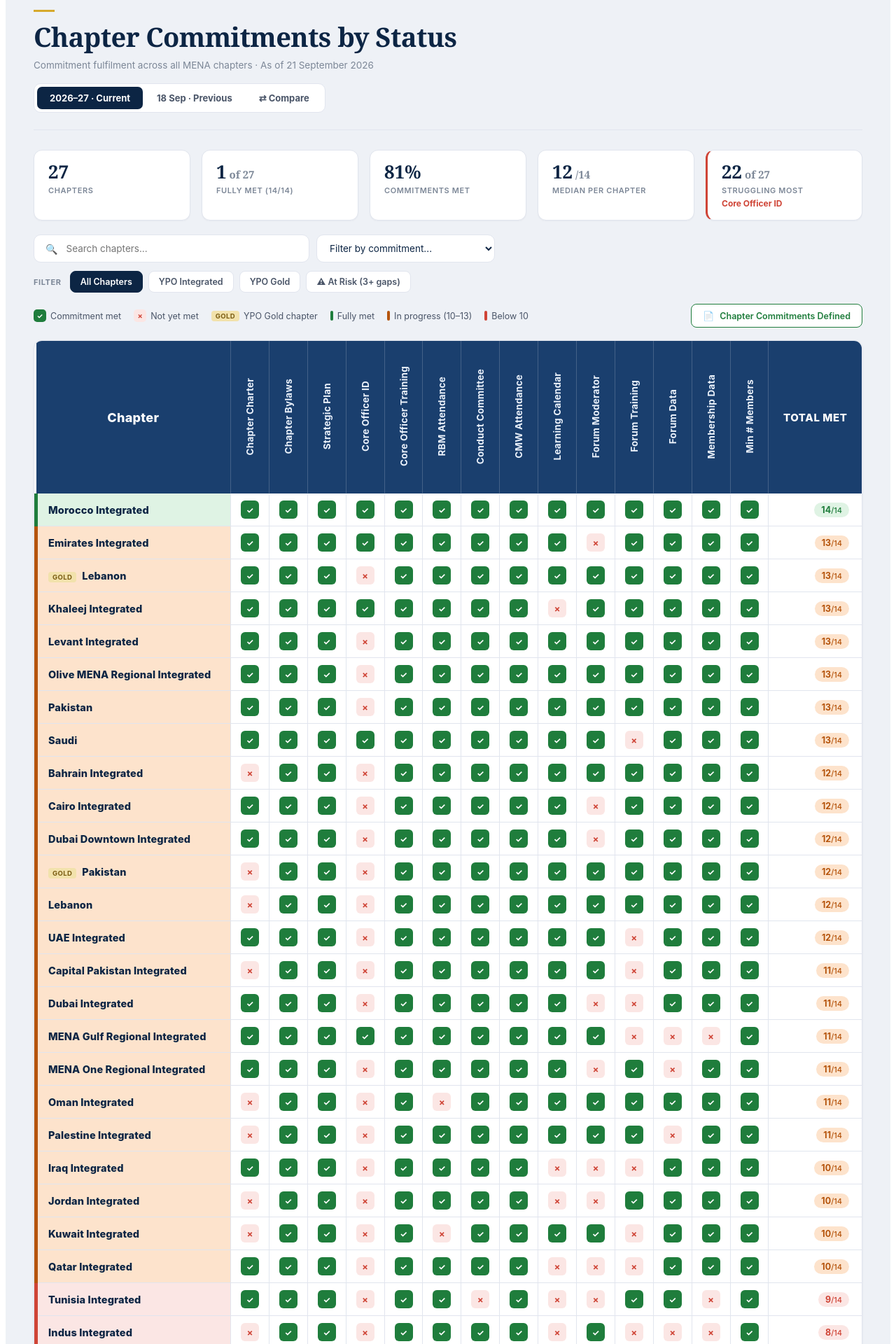
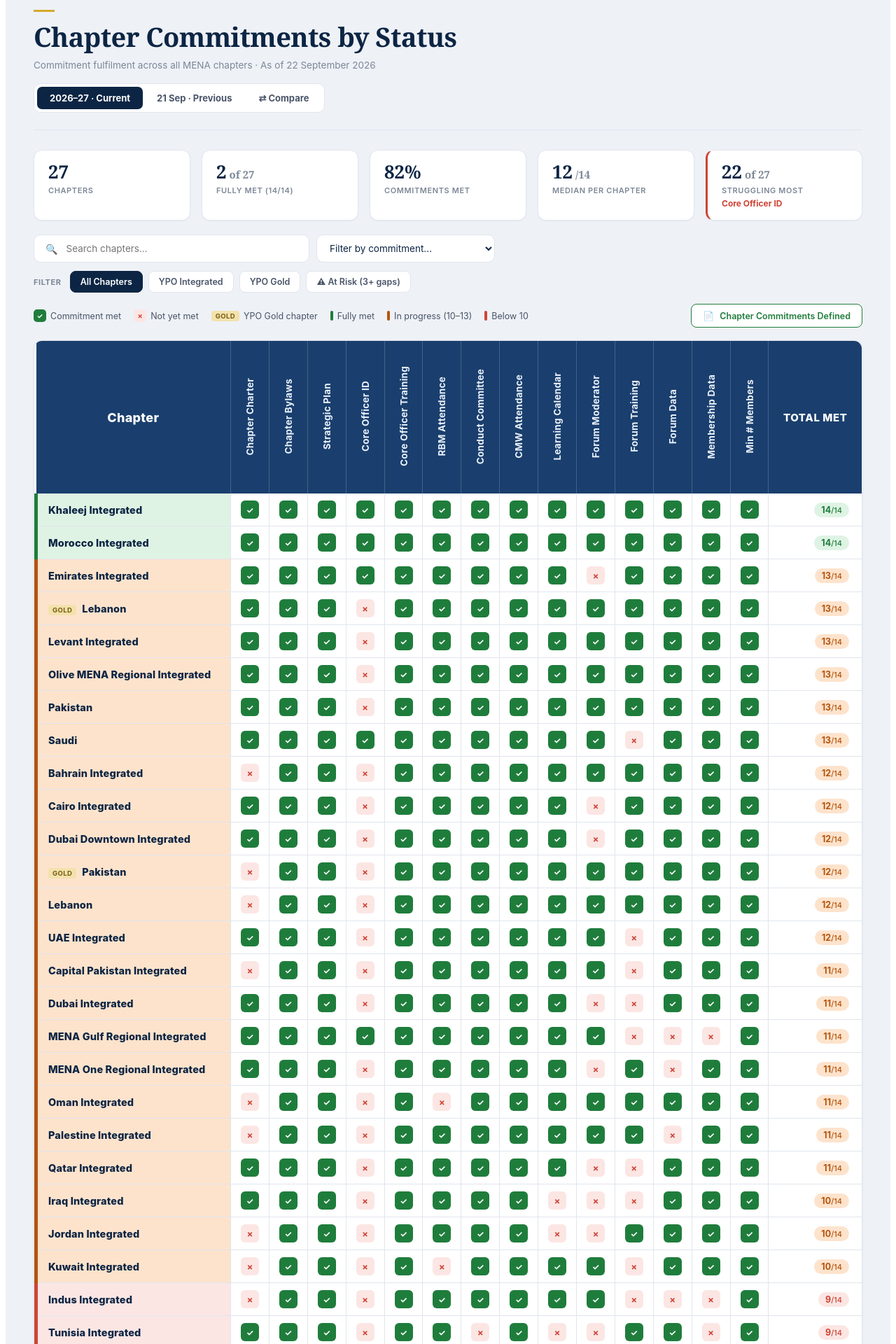
Before and after one commit to YPOMENA/ypomenachaptercommitments, a React (Vite) app: page / in a window 1280 px wide. Shown: the part 100-2020 px from the top of the page at 70% size. Built offline with nearby package versions, Linux system fonts and the light colour scheme.

Commit message:
Update App.jsx

```diff
--- a/src/App.jsx
+++ b/src/App.jsx
@@ -42,12 +42,12 @@ const LABELS_FULL = [
   "Forum data verified", "Chapter membership verified", "Minimum number of members met",
 ];
 
-/* prev = score as of the 18 Sep 2026 snapshot, for the vs.-last-update tooltip */
+/* prev = score as of the 21 Sep 2026 snapshot, for the vs.-last-update tooltip */
 const ALL_DATA = [
+  { n: "YPO Khaleej Integrated", t: "YPO", s: 14, prev: 13, v: [1, 1, 1, 1, 1, 1, 1, 1, 1, 1, 1, 1, 1, 1] },
   { n: "YPO Morocco Integrated", t: "YPO", s: 14, prev: 14, v: [1, 1, 1, 1, 1, 1, 1, 1, 1, 1, 1, 1, 1, 1] },
   { n: "YPO Emirates Integrated", t: "YPO", s: 13, prev: 13, v: [1, 1, 1, 1, 1, 1, 1, 1, 1, 0, 1, 1, 1, 1] },
   { n: "YPO Gold Lebanon", t: "YPO Gold", s: 13, prev: 13, g: 1, v: [1, 1, 1, 0, 1, 1, 1, 1, 1, 1, 1, 1, 1, 1] },
-  { n: "YPO Khaleej Integrated", t: "YPO", s: 13, prev: 13, v: [1, 1, 1, 1, 1, 1, 1, 1, 0, 1, 1, 1, 1, 1] },
   { n: "YPO Levant Integrated", t: "YPO", s: 13, prev: 13, v: [1, 1, 1, 0, 1, 1, 1, 1, 1, 1, 1, 1, 1, 1] },
   { n: "YPO Olive MENA Regional Integrated", t: "YPO", s: 13, prev: 13, v: [1, 1, 1, 0, 1, 1, 1, 1, 1, 1, 1, 1, 1, 1] },
   { n: "YPO Pakistan", t: "YPO", s: 13, prev: 13, v: [1, 1, 1, 0, 1, 1, 1, 1, 1, 1, 1, 1, 1, 1] },
@@ -60,16 +60,16 @@ const ALL_DATA = [
   { n: "YPO UAE Integrated", t: "YPO", s: 12, prev: 12, v: [1, 1, 1, 0, 1, 1, 1, 1, 1, 1, 0, 1, 1, 1] },
   { n: "YPO Capital Pakistan Integrated", t: "YPO", s: 11, prev: 11, v: [0, 1, 1, 0, 1, 1, 1, 1, 1, 1, 0, 1, 1, 1] },
   { n: "YPO Dubai Integrated", t: "YPO", s: 11, prev: 11, v: [1, 1, 1, 0, 1, 1, 1, 1, 1, 0, 0, 1, 1, 1] },
-  { n: "YPO MENA Gulf Regional Integrated", t: "YPO", s: 11, prev: 10, v: [1, 1, 1, 1, 1, 1, 1, 1, 1, 1, 0, 0, 0, 1] },
+  { n: "YPO MENA Gulf Regional Integrated", t: "YPO", s: 11, prev: 11, v: [1, 1, 1, 1, 1, 1, 1, 1, 1, 1, 0, 0, 0, 1] },
   { n: "YPO MENA One Regional Integrated", t: "YPO", s: 11, prev: 11, v: [1, 1, 1, 0, 1, 1, 1, 1, 1, 0, 1, 0, 1, 1] },
   { n: "YPO Oman Integrated", t: "YPO", s: 11, prev: 11, v: [0, 1, 1, 0, 1, 0, 1, 1, 1, 1, 1, 1, 1, 1] },
   { n: "YPO Palestine Integrated", t: "YPO", s: 11, prev: 11, v: [0, 1, 1, 0, 1, 1, 1, 1, 1, 1, 1, 0, 1, 1] },
+  { n: "YPO Qatar Integrated", t: "YPO", s: 11, prev: 10, v: [1, 1, 1, 0, 1, 1, 1, 1, 1, 0, 0, 1, 1, 1] },
   { n: "YPO Iraq Integrated", t: "YPO", s: 10, prev: 10, v: [1, 1, 1, 0, 1, 1, 1, 1, 0, 0, 0, 1, 1, 1] },
   { n: "YPO Jordan Integrated", t: "YPO", s: 10, prev: 10, v: [0, 1, 1, 0, 1, 1, 1, 1, 0, 0, 1, 1, 1, 1] },
-  { n: "YPO Kuwait Integrated", t: "YPO", s: 10, prev: 9, v: [0, 1, 1, 0, 1, 0, 1, 1, 1, 1, 0, 1, 1, 1] },
-  { n: "YPO Qatar Integrated", t: "YPO", s: 10, prev: 10, v: [1, 1, 1, 0, 1, 1, 1, 1, 0, 0, 0, 1, 1, 1] },
+  { n: "YPO Kuwait Integrated", t: "YPO", s: 10, prev: 10, v: [0, 1, 1, 0, 1, 0, 1, 1, 1, 1, 0, 1, 1, 1] },
+  { n: "YPO Indus Integrated", t: "YPO", s: 9, prev: 8, v: [0, 1, 1, 0, 1, 1, 1, 1, 1, 1, 0, 0, 0, 1] },
   { n: "YPO Tunisia Integrated", t: "YPO", s: 9, prev: 9, v: [1, 1, 1, 0, 1, 1, 0, 1, 0, 0, 1, 1, 0, 1] },
-  { n: "YPO Indus Integrated", t: "YPO", s: 8, prev: 6, v: [0, 1, 1, 0, 1, 1, 1, 1, 0, 1, 0, 0, 0, 1] },
   { n: "YPO Gold Saudi", t: "YPO Gold", s: 7, prev: 7, g: 1, v: [0, 1, 1, 0, 0, 1, 0, 1, 1, 0, 1, 0, 0, 1] },
 ];
 
@@ -90,17 +90,17 @@ const PREV_DATA = [
   { n: "YPO UAE Integrated", t: "YPO", s: 12, v: [1, 1, 1, 0, 1, 1, 1, 1, 1, 1, 0, 1, 1, 1] },
   { n: "YPO Capital Pakistan Integrated", t: "YPO", s: 11, v: [0, 1, 1, 0, 1, 1, 1, 1, 1, 1, 0, 1, 1, 1] },
   { n: "YPO Dubai Integrated", t: "YPO", s: 11, v: [1, 1, 1, 0, 1, 1, 1, 1, 1, 0, 0, 1, 1, 1] },
+  { n: "YPO MENA Gulf Regional Integrated", t: "YPO", s: 11, v: [1, 1, 1, 1, 1, 1, 1, 1, 1, 1, 0, 0, 0, 1] },
   { n: "YPO MENA One Regional Integrated", t: "YPO", s: 11, v: [1, 1, 1, 0, 1, 1, 1, 1, 1, 0, 1, 0, 1, 1] },
   { n: "YPO Oman Integrated", t: "YPO", s: 11, v: [0, 1, 1, 0, 1, 0, 1, 1, 1, 1, 1, 1, 1, 1] },
   { n: "YPO Palestine Integrated", t: "YPO", s: 11, v: [0, 1, 1, 0, 1, 1, 1, 1, 1, 1, 1, 0, 1, 1] },
   { n: "YPO Iraq Integrated", t: "YPO", s: 10, v: [1, 1, 1, 0, 1, 1, 1, 1, 0, 0, 0, 1, 1, 1] },
   { n: "YPO Jordan Integrated", t: "YPO", s: 10, v: [0, 1, 1, 0, 1, 1, 1, 1, 0, 0, 1, 1, 1, 1] },
-  { n: "YPO MENA Gulf Regional Integrated", t: "YPO", s: 10, v: [1, 1, 1, 0, 1, 1, 1, 1, 1, 1, 0, 0, 0, 1] },
+  { n: "YPO Kuwait Integrated", t: "YPO", s: 10, v: [0, 1, 1, 0, 1, 0, 1, 1, 1, 1, 0, 1, 1, 1] },
   { n: "YPO Qatar Integrated", t: "YPO", s: 10, v: [1, 1, 1, 0, 1, 1, 1, 1, 0, 0, 0, 1, 1, 1] },
-  { n: "YPO Kuwait Integrated", t: "YPO", s: 9, v: [0, 1, 1, 0, 1, 0, 1, 1, 1, 0, 0, 1, 1, 1] },
   { n: "YPO Tunisia Integrated", t: "YPO", s: 9, v: [1, 1, 1, 0, 1, 1, 0, 1, 0, 0, 1, 1, 0, 1] },
+  { n: "YPO Indus Integrated", t: "YPO", s: 8, v: [0, 1, 1, 0, 1, 1, 1, 1, 0, 1, 0, 0, 0, 1] },
   { n: "YPO Gold Saudi", t: "YPO Gold", s: 7, g: 1, v: [0, 1, 1, 0, 0, 1, 0, 1, 1, 0, 1, 0, 0, 1] },
-  { n: "YPO Indus Integrated", t: "YPO", s: 6, v: [0, 1, 1, 0, 1, 1, 0, 1, 0, 0, 0, 0, 0, 1] },
 ];
 
 /* Merged current-vs-previous dataset for the Compare tab */
@@ -266,7 +266,7 @@ export default function App() {
           Chapter Commitments by Status
         </h1>
         <p style={{ fontSize: 13.5, color: MUTED, marginTop: 10, marginBottom: 18 }}>
-          Commitment fulfilment across all MENA chapters · {year === "current" ? "As of 21 September 2026" : year === "previous" ? "As of 18 September 2026" : "18 September 2026 → 21 September 2026"}
+          Commitment fulfilment across all MENA chapters · {year === "current" ? "As of 22 September 2026" : year === "previous" ? "As of 21 September 2026" : "21 September 2026 → 22 September 2026"}
         </p>
 
         <div className="no-print" style={{ display: "inline-flex", background: "#fff", border: `1px solid ${CARD_BORDER}`, borderRadius: 10, padding: 4, gap: 2 }}>
@@ -281,7 +281,7 @@ export default function App() {
             border: "none", cursor: "pointer",
             background: year === "previous" ? NAVY : "transparent",
             color: year === "previous" ? "#fff" : "#4a5568",
-          }}>18 Sep · Previous</button>
+          }}>21 Sep · Previous</button>
           <button onClick={() => changeYear("compare")} style={{
             fontFamily: SANS, fontSize: 13, fontWeight: 700, padding: "8px 18px", borderRadius: 7,
             border: "none", cursor: "pointer",
@@ -291,12 +291,12 @@ export default function App() {
         </div>
         {year === "previous" && (
           <div style={{ marginTop: 12, fontSize: 12, color: AMBER_TEXT, background: AMBER_PALE, display: "inline-block", padding: "6px 12px", borderRadius: 8 }}>
-            Viewing the 18 September 2026 snapshot — read-only reference, not the current status.
+            Viewing the 21 September 2026 snapshot — read-only reference, not the current status.
           </div>
         )}
         {year === "compare" && (
           <div style={{ marginTop: 12, fontSize: 12, color: AMBER_TEXT, background: AMBER_PALE, display: "inline-block", padding: "6px 12px", borderRadius: 8 }}>
-            Comparing the 18 September 2026 snapshot to today, 21 September 2026 — both within FY 2026–27.
+            Comparing the 21 September 2026 snapshot to today, 22 September 2026 — both within FY 2026–27.
           </div>
         )}
       </div>
@@ -516,8 +516,8 @@ export default function App() {
                             <div style={{ fontWeight: 700, marginBottom: 4, fontSize: 12 }}>{d.n}</div>
                             <div style={{ fontSize: 11 }}>{LABELS_FULL[i]}</div>
                             <div style={{ marginTop: 4 }}>
-                              {changed === 1 && <span style={{ color: "#8fe0a8" }}>▲ Gained since 18 Sep 2026</span>}
-                              {changed === -1 && <span style={{ color: "#ff9d92" }}>▼ Lost since 18 Sep 2026</span>}
+                              {changed === 1 && <span style={{ color: "#8fe0a8" }}>▲ Gained since 21 Sep 2026</span>}
+                              {changed === -1 && <span style={{ color: "#ff9d92" }}>▼ Lost since 21 Sep 2026</span>}
                               {changed === 0 && <span style={{ color: "#c9d3e0" }}>Unchanged — {val ? "still met" : "still not met"}</span>}
                             </div>
                           </div>
@@ -594,7 +594,7 @@ export default function App() {
                         <div style={{ fontWeight: 700, marginBottom: 4 }}>{d.n}</div>
                         {delta != null && (
                           <div style={{ color: delta === 0 ? "#c9d3e0" : delta > 0 ? "#8fe0a8" : "#ff9d92" }}>
-                            {delta === 0 ? "Unchanged" : delta > 0 ? `▲ up ${delta} vs 18 Sep` : `▼ down ${Math.abs(delta)} vs 18 Sep`}
+                            {delta === 0 ? "Unchanged" : delta > 0 ? `▲ up ${delta} vs 21 Sep` : `▼ down ${Math.abs(delta)} vs 21 Sep`}
                           </div>
                         )}
                       </div>
@@ -614,7 +614,7 @@ export default function App() {
 
       {year === "current" && (
         <p style={{ fontSize: 11.5, color: MUTED, marginTop: 14 }}>
-          Scores reflect the fiscal year that began 7/1/2026. Annual commitments (Officer ID, Conduct Cmte, Learning Cal, Forum Mod, Forum Data, Membership) reset once at FY start and are being completed progressively — hover a "Total met" pill for the change vs. the 18 September 2026 snapshot.
+          Scores reflect the fiscal year that began 7/1/2026. Annual commitments (Officer ID, Conduct Cmte, Learning Cal, Forum Mod, Forum Data, Membership) reset once at FY start and are being completed progressively — hover a "Total met" pill for the change vs. the 21 September 2026 snapshot.
         </p>
       )}
 
```
